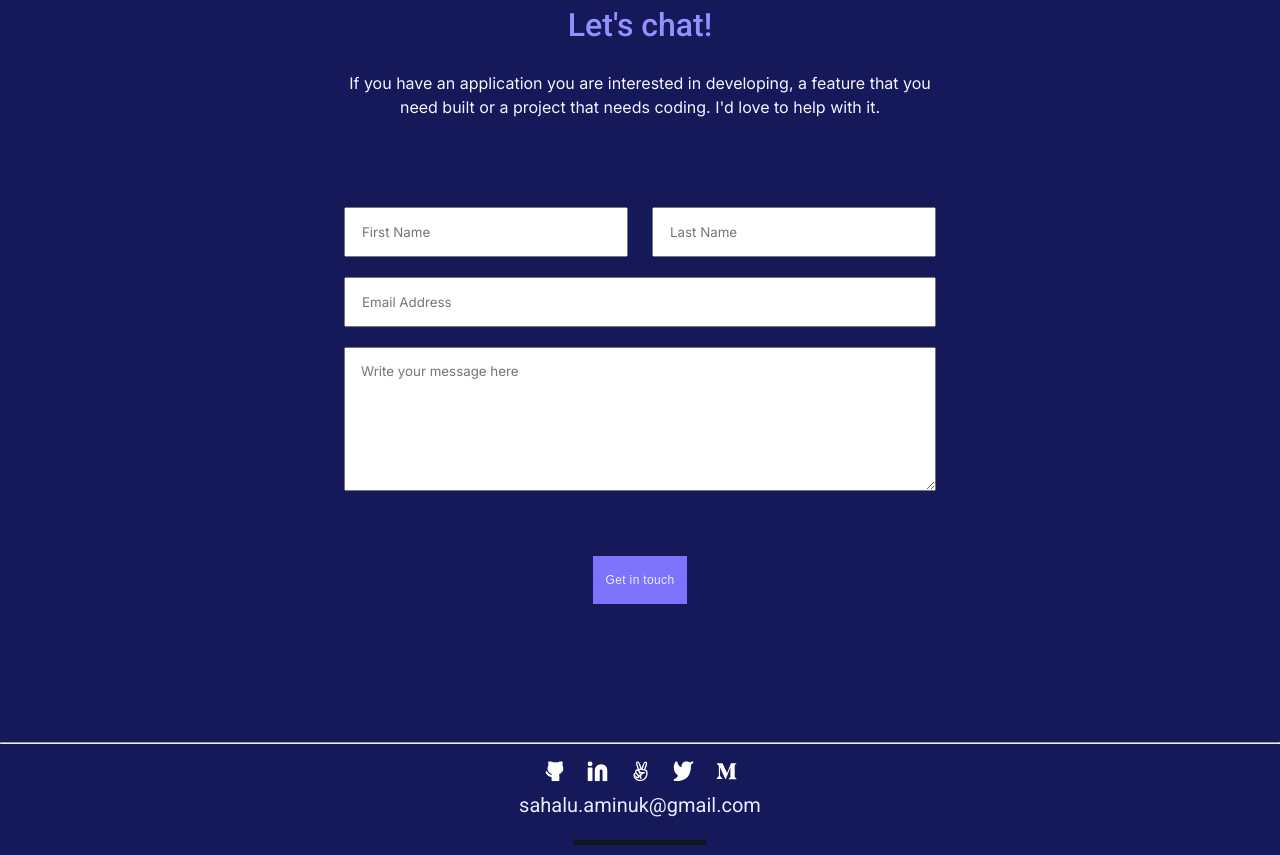
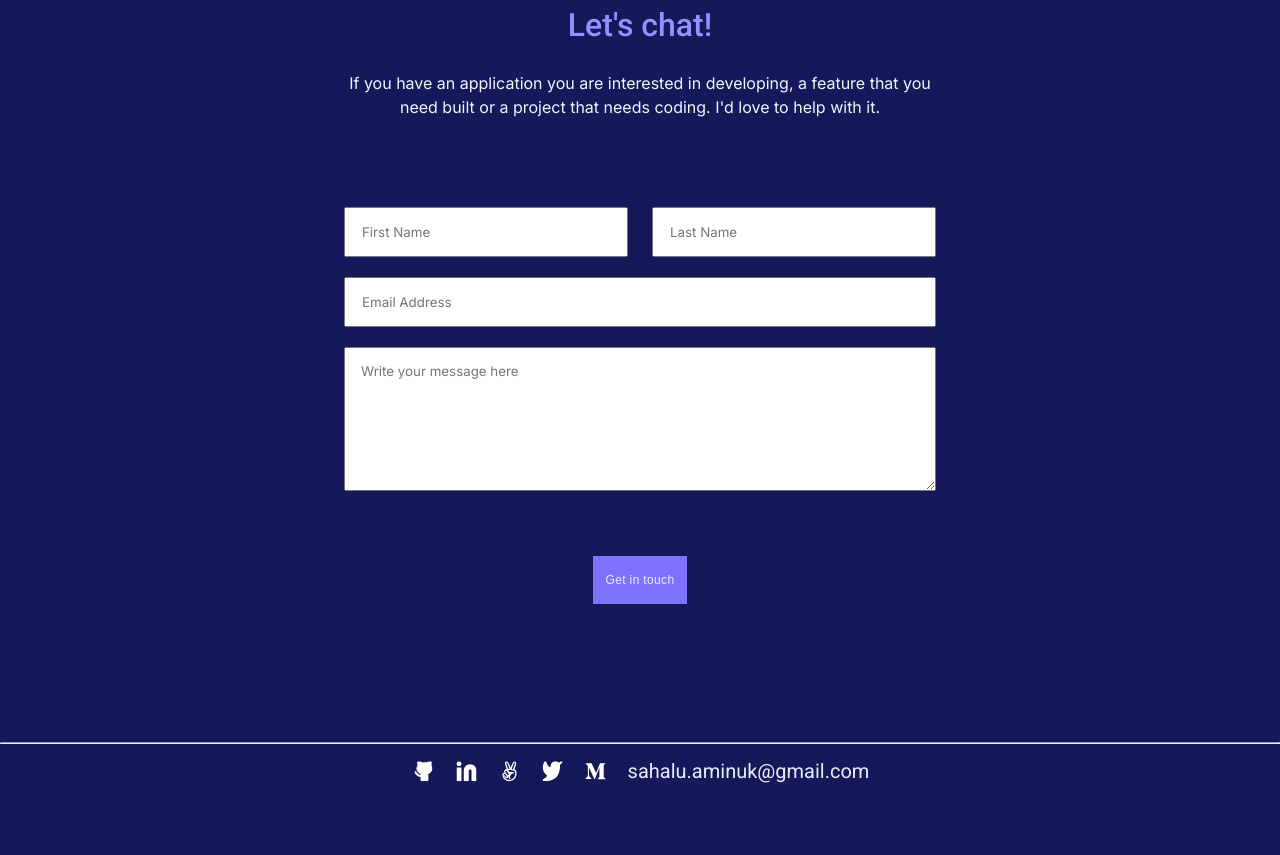
Before and after one commit to sahlminkok/sahal-portfolio, a website: page index.html in a window 1280 px wide. Shown: the part 3643-4498 px from the top of the page. After the commit the page ends 4450 px from the top, so only its background shows below. Drawn offline with Linux system fonts and the light colour scheme.

Commit message:
Add desktop version style for footer

```diff
--- a/assets/styles/layout/_footer.scss
+++ b/assets/styles/layout/_footer.scss
@@ -2,6 +2,13 @@
   display: flex;
   flex-direction: column;
   align-items: center;
+
+  &-div {
+    display: flex;
+    flex-direction: column;
+    justify-content: center;
+    align-items: center;
+  }
 
   &-icons {
     padding-top: 1.5rem;
@@ -25,3 +32,22 @@
     margin-bottom: 1rem;
   }
 }
+
+@media screen and (min-width: 48em) {
+  .footer {
+
+    &-div {
+      flex-direction: row;
+      padding-bottom: 1.6rem;
+
+      &-mail {
+        padding-top: 0.6rem;
+        padding-left: 2rem;
+      }
+    }
+
+    &-home-indicator {
+      display: none;
+    }
+  }
+}
--- a/index.html
+++ b/index.html
@@ -213,6 +213,7 @@
         <hr />
       </div>
 
+      <div class="footer-div">
         <div class="social-media footer-icons">
           <ul>
             <li>
@@ -243,9 +244,10 @@
           </ul>
         </div>
 
-      <a href="mailto:sahalu.aminuk@gmail.com" id="mail"
+        <a href="mailto:sahalu.aminuk@gmail.com" id="mail" class="footer-div-mail"
           >sahalu.aminuk@gmail.com</a
         >
+      </div>
 
       <div class="footer-home-indicator"></div>
     </footer>
```
Also changed, not shown: assets/styles/style.css. Lines whose indentation alone changed are shown as unchanged.
